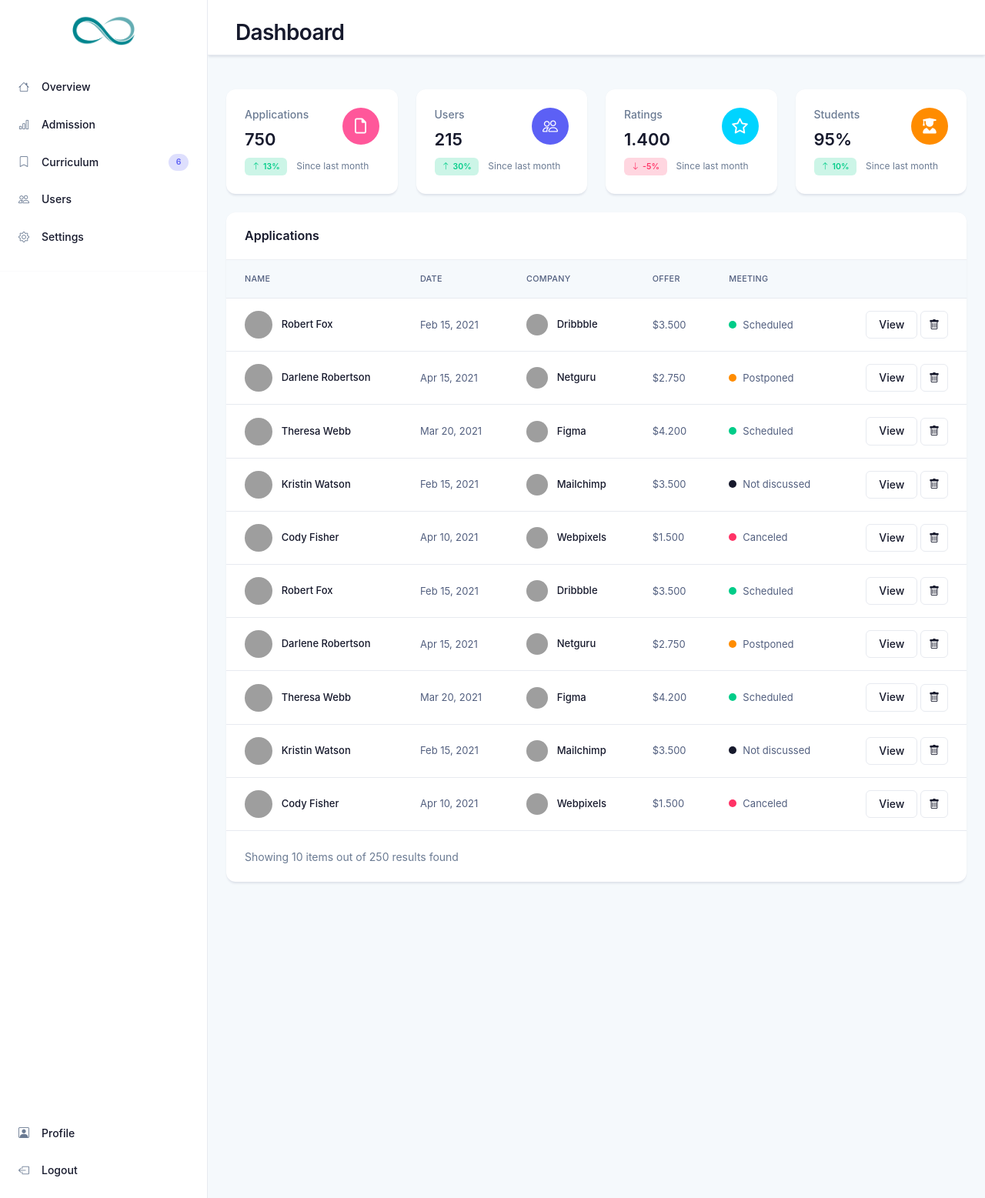
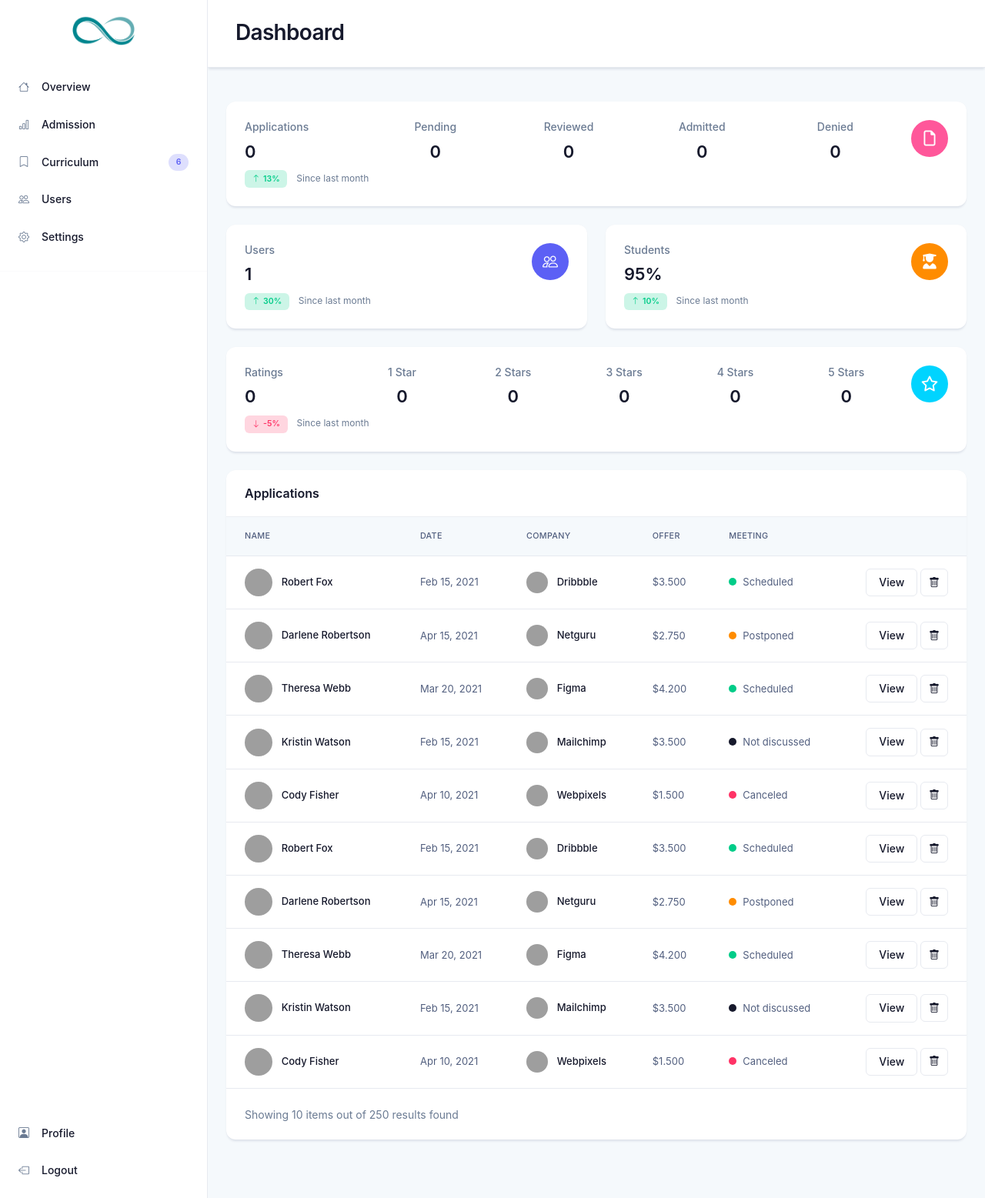
Before and after one commit to chhay-sophal/school-admission, a Django app: page /dashboard/ in a window 1280 px wide. Shown: the whole page at 77% size. Run offline with Django 4.2, Linux system fonts and the light colour scheme; the visitor is signed in with stand-in values (Sample User, id 1); data comes from the database, SQL or seed files in the repository; data that the repository does not hold is empty; some libraries are stand-ins or nearby versions; grey boxes are pictures that could not be loaded.

Commit message:
Implement Dashboard

```diff
--- a/Django-Project/school_admission/dashboard/views.py
+++ b/Django-Project/school_admission/dashboard/views.py
@@ -17,10 +17,39 @@ class DashboardView(LoginRequiredMixin, View):
 
     def get(self, request):
         template_name = 'dashboard/overview.html'
+
+        # Get all applications
+        applications = Register.objects.all()
+
+        # Filter applications
+        pending_applications = applications.filter(Status__title='Pending')
+        admitted_applications = applications.filter(Status__title='Admitted')
+        denied_applications = applications.filter(Status__title='Denied')
+
+        # Get all users
+        users = User.objects.all()
+
+        # Get all ratings
+        ratings = Ratings.objects.all()
+
+        # Calculate counts for each rating
+        rating_counts = {}
+        for rating in ratings:
+            rating_counts[rating.rating] = ratings.filter(rating=rating.rating).count()
+
         context = {
             'title': 'Dashboard',
             'school_info': Contact.objects.first(),
             'current_year': datetime.now().year,
+            'applications': Register.objects.all(),
+            'total_applications': applications.count(),
+            'total_pending_applications': pending_applications.count(),
+            'total_admitted_applications': admitted_applications.count(),
+            'total_denied_applications': denied_applications.count(),
+            'total_reviewed_applications': admitted_applications.count() + denied_applications.count(),
+            'total_users': users.count(),
+            'total_ratings': ratings.count(),
+            'rating_counts': rating_counts,
         }
         return render(request, template_name, context)
 
--- a/Django-Project/school_admission/templates/dashboard/overview.html
+++ b/Django-Project/school_admission/templates/dashboard/overview.html
@@ -8,7 +8,7 @@
             <div class="row align-items-center">
                 <div class="col-sm-6 col-12 mb-4 mb-sm-0">
                     <!-- Title -->
-                    <h1 class="h2 mb-0 ls-tight">{{title}}</h1>
+                    <h1 class="h2 mb-4 ls-tight">{{title}}</h1>
                 </div>
                 <!-- Actions -->
                 <div class="col-sm-6 col-12 text-sm-end">
@@ -47,13 +47,37 @@
                     <div id="tab1" class="tab-pane active">
                         <!-- Card stats -->
                         <div class="row g-6 mb-6">
-                            <div class="col-xl-3 col-sm-6 col-12">
+                            <div class="col-xl-12 col-sm-12 col-12">
                                 <div class="card shadow border-0">
                                     <div class="card-body">
                                         <div class="row">
                                             <div class="col">
                                                 <span class="h6 font-semibold text-muted text-sm d-block mb-2">Applications</span>
-                                                <span class="h3 font-bold mb-0">750</span>
+                                                <span class="h3 font-bold mb-0">{{ total_applications }}</span>
+                                            </div>
+                                            <div class="col">
+                                                <div class="text-center">
+                                                    <span class="h6 font-semibold text-muted text-sm d-block mb-2">Pending</span>
+                                                    <span class="h3 font-bold mb-0">{{ total_pending_applications }}</span>
+                                                </div>
+                                            </div>
+                                            <div class="col">
+                                                <div class="text-center">
+                                                    <span class="h6 font-semibold text-muted text-sm d-block mb-2">Reviewed</span>
+                                                    <span class="h3 font-bold mb-0">{{ total_reviewed_applications }}</span>
+                                                </div>
+                                            </div>
+                                            <div class="col">
+                                                <div class="text-center">
+                                                    <span class="h6 font-semibold text-muted text-sm d-block mb-2">Admitted</span>
+                                                    <span class="h3 font-bold mb-0">{{ total_admitted_applications }}</span>
+                                                </div>
+                                            </div>
+                                            <div class="col">
+                                                <div class="text-center">
+                                                    <span class="h6 font-semibold text-muted text-sm d-block mb-2">Denied</span>
+                                                    <span class="h3 font-bold mb-0">{{ total_denied_applications }}</span>
+                                                </div>
                                             </div>
                                             <div class="col-auto">
                                                 <div class="icon icon-shape bg-tertiary text-white text-lg rounded-circle">
@@ -69,13 +93,13 @@
                                     </div>
                                 </div>
                             </div>
-                            <div class="col-xl-3 col-sm-6 col-12">
+                            <div class="col-xl-6 col-sm-6 col-12">
                                 <div class="card shadow border-0">
                                     <div class="card-body">
                                         <div class="row">
                                             <div class="col">
                                                 <span class="h6 font-semibold text-muted text-sm d-block mb-2">Users</span>
-                                                <span class="h3 font-bold mb-0">215</span>
+                                                <span class="h3 font-bold mb-0">{{ total_users }}</span>
                                             </div>
                                             <div class="col-auto">
                                                 <div class="icon icon-shape bg-primary text-white text-lg rounded-circle">
@@ -92,29 +116,7 @@
                                     </div>
                                 </div>
                             </div>
-                            <div class="col-xl-3 col-sm-6 col-12">
-                                <div class="card shadow border-0">
-                                    <div class="card-body">
-                                        <div class="row">
-                                            <div class="col">
-                                                <span class="h6 font-semibold text-muted text-sm d-block mb-2">Ratings</span>
-                                                <span class="h3 font-bold mb-0">1.400</span>
-                                            </div>
-                                            <div class="col-auto">
-                                                <div class="icon icon-shape bg-info text-white text-lg rounded-circle">
-                                                    <i class="fa-regular fa-star"></i>                                                </div>
-                                            </div>
-                                        </div>
-                                        <div class="mt-2 mb-0 text-sm">
-                                            <span class="badge badge-pill bg-soft-danger text-danger me-2">
-                                                <i class="bi bi-arrow-down me-1"></i>-5%
-                                            </span>
-                                            <span class="text-nowrap text-xs text-muted">Since last month</span>
-                                        </div>
-                                    </div>
-                                </div>
-                            </div>
-                            <div class="col-xl-3 col-sm-6 col-12">
+                            <div class="col-xl-6 col-sm-6 col-12">
                                 <div class="card shadow border-0">
                                     <div class="card-body">
                                         <div class="row">
@@ -130,6 +132,58 @@
                                         <div class="mt-2 mb-0 text-sm">
                                             <span class="badge badge-pill bg-soft-success text-success me-2">
                                                 <i class="bi bi-arrow-up me-1"></i>10%
+                                            </span>
+                                            <span class="text-nowrap text-xs text-muted">Since last month</span>
+                                        </div>
+                                    </div>
+                                </div>
+                            </div>
+                            <div class="col-xl-12 col-sm-12 col-12">
+                                <div class="card shadow border-0">
+                                    <div class="card-body">
+                                        <div class="row">
+                                            <div class="col">
+                                                <span class="h6 font-semibold text-muted text-sm d-block mb-2">Ratings</span>
+                                                <span class="h3 font-bold mb-0">{{ total_ratings }}</span>
+                                            </div>
+                                            <div class="col">
+                                                <div class="text-center">
+                                                    <span class="h6 font-semibold text-muted text-sm d-block mb-2">1 Star</span>
+                                                    <span class="h3 font-bold mb-0">{{ rating_counts.1|default:0 }}</span>
+                                                </div>
+                                            </div>
+                                            <div class="col">
+                                                <div class="text-center">
+                                                    <span class="h6 font-semibold text-muted text-sm d-block mb-2">2 Stars</span>
+                                                    <span class="h3 font-bold mb-0">{{ rating_counts.2|default:0 }}</span>
+                                                </div>
+                                            </div>
+                                            <div class="col">
+                                                <div class="text-center">
+                                                    <span class="h6 font-semibold text-muted text-sm d-block mb-2">3 Stars</span>
+                                                    <span class="h3 font-bold mb-0">{{ rating_counts.3|default:0 }}</span>
+                                                </div>
+                                            </div>
+                                            <div class="col">
+                                                <div class="text-center">
+                                                    <span class="h6 font-semibold text-muted text-sm d-block mb-2">4 Stars</span>
+                                                    <span class="h3 font-bold mb-0">{{ rating_counts.4|default:0 }}</span>
+                                                </div>
+                                            </div>
+                                            <div class="col">
+                                                <div class="text-center">
+                                                    <span class="h6 font-semibold text-muted text-sm d-block mb-2">5 Stars</span>
+                                                    <span class="h3 font-bold mb-0">{{ rating_counts.5|default:0 }}</span>
+                                                </div>
+                                            </div>
+                                            <div class="col-auto">
+                                                <div class="icon icon-shape bg-info text-white text-lg rounded-circle">
+                                                    <i class="fa-regular fa-star"></i>                                                </div>
+                                            </div>
+                                        </div>
+                                        <div class="mt-2 mb-0 text-sm">
+                                            <span class="badge badge-pill bg-soft-danger text-danger me-2">
+                                                <i class="bi bi-arrow-down me-1"></i>-5%
                                             </span>
                                             <span class="text-nowrap text-xs text-muted">Since last month</span>
                                         </div>
```
